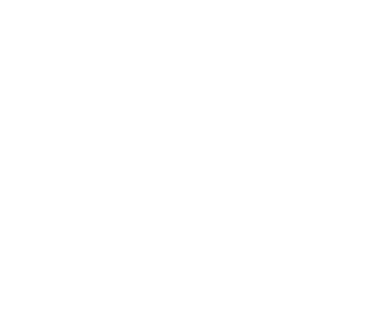
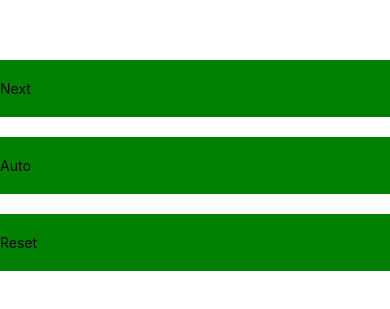
Before and after one commit to Brightcoders-Bootcamps/kata-02-el-juego-de-la-vida-nov20-rn-team-04, a React Native app in the folder JuegoVida/: screen / in a window 390 px wide. Shown: the part 375-684 px from the top of the page. Built offline with nearby package versions, Linux system fonts and the light colour scheme.

Commit message:
Intento boton

```diff
--- a/JuegoVida/App.js
+++ b/JuegoVida/App.js
@@ -1,5 +1,12 @@
 import React from 'react';
-import {SafeAreaView, View, FlatList, StyleSheet} from 'react-native';
+import {
+  SafeAreaView,
+  View,
+  FlatList,
+  StyleSheet,
+  Text,
+  TouchableOpacity,
+} from 'react-native';
 
 class square {
   constructor(live, x, y) {
@@ -37,13 +44,24 @@
         numColumns={numColumn}
         key={numColumn}
       />
+
+      <TouchableOpacity>
+        <Text style={styles.button}>Next</Text>
+      </TouchableOpacity>
+
+      <TouchableOpacity>
+        <Text style={styles.button}>Auto</Text>
+      </TouchableOpacity>
+
+      <TouchableOpacity>
+        <Text style={styles.button}>Reset</Text>
+      </TouchableOpacity>
     </SafeAreaView>
   );
 };
 
 const styles = StyleSheet.create({
   container: {
-    flex: 1,
     marginTop: 5,
   },
   item: {
@@ -53,8 +71,11 @@
     marginHorizontal: 1,
     flex: 1,
   },
+  button: {
+    backgroundColor: 'green',
+    paddingVertical: 20,
+    marginVertical: 10,
+  },
 });
 
-
-
 export default App;
```
